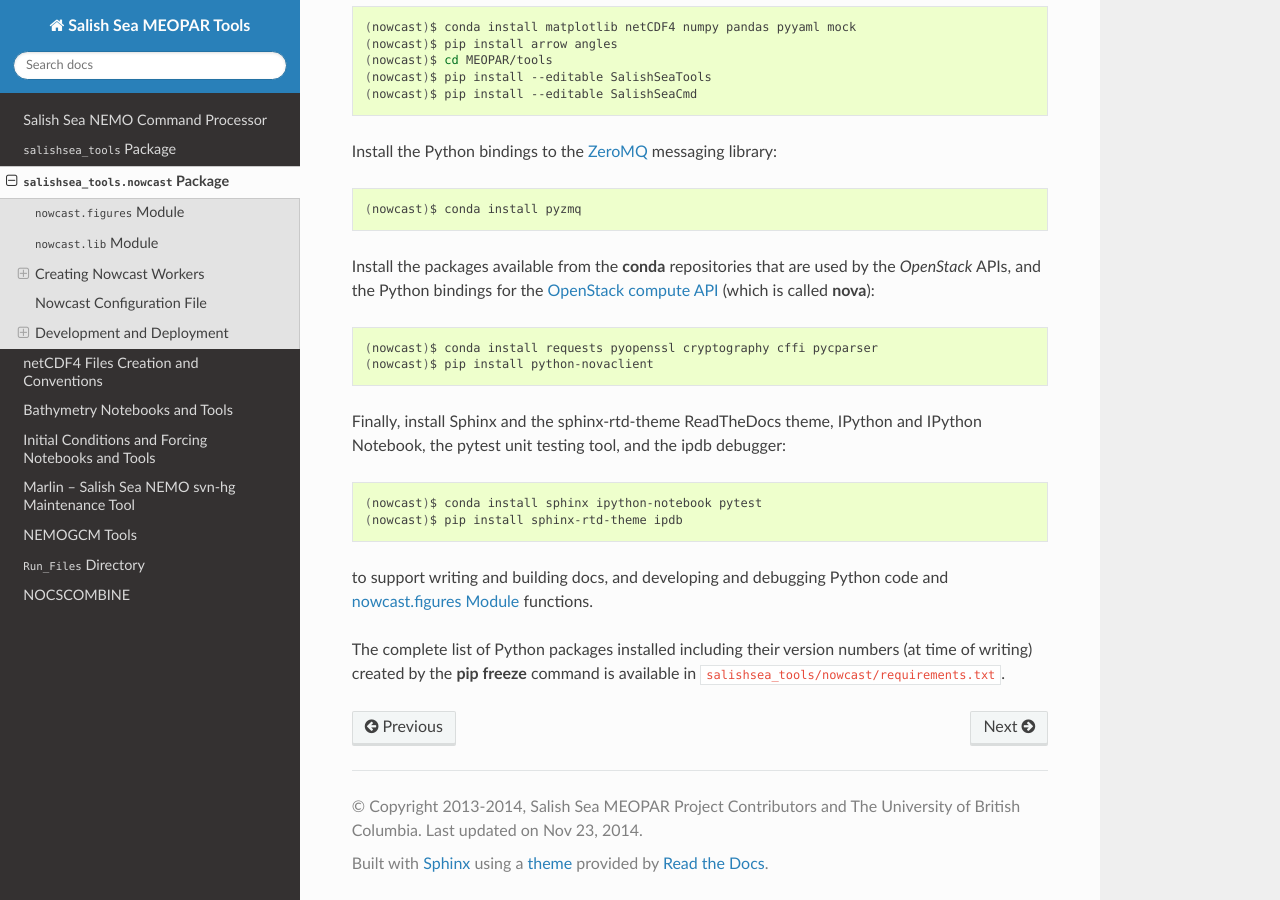
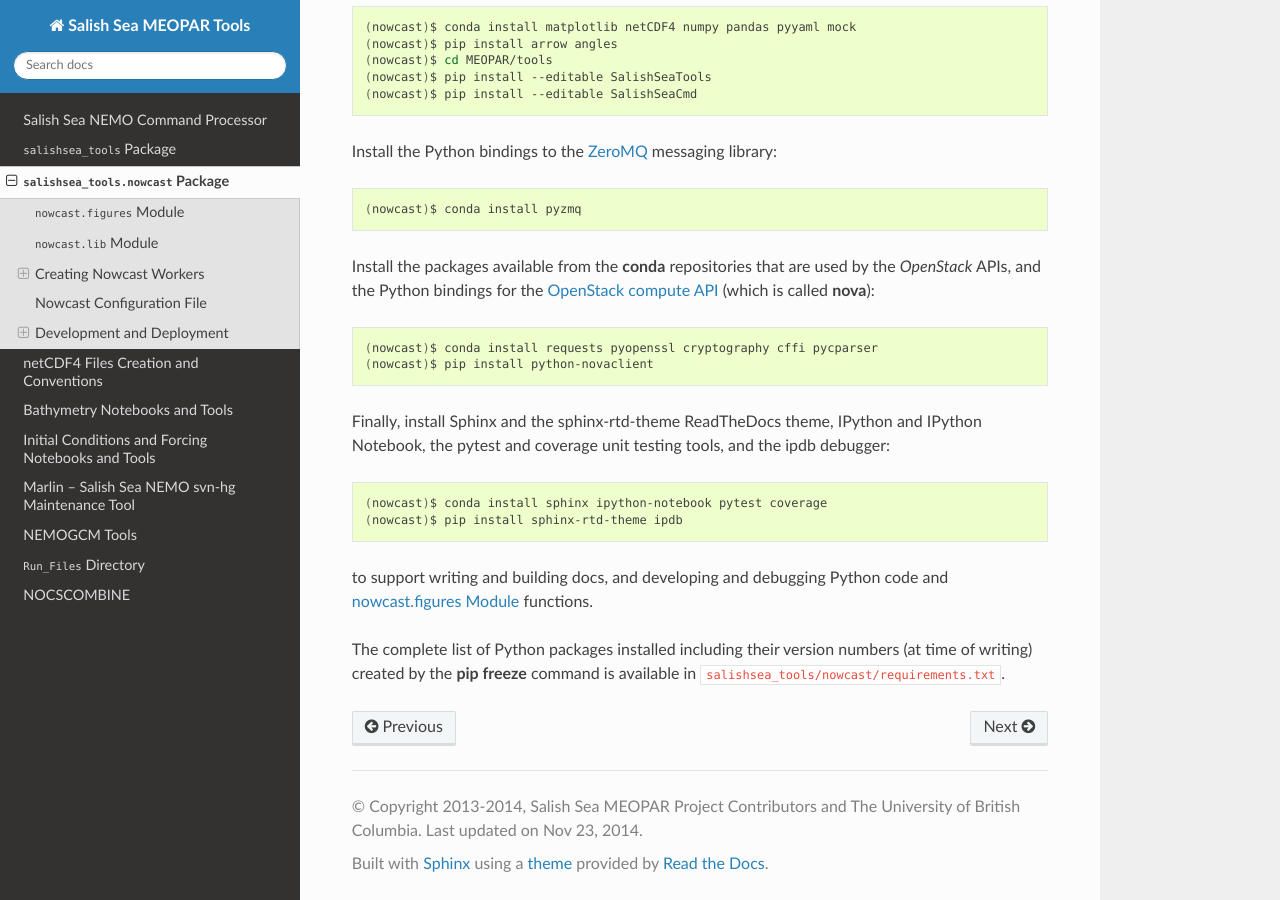
Before and after one commit to SalishSeaCast/tools, a Sphinx documentation site: the page built from docs/SalishSeaTools/nowcast.rst, in a window 1280 px wide and 900 px high, scrolled down 6640 px. Built offline with Sphinx 7.4.7 and the Read the Docs theme 2.0.0, drawn with Linux system fonts in a browser that asks for light colours.

Commit message:
Add installation of coverage package to nowcast environment build instructions.

```diff
--- a/docs/SalishSeaTools/nowcast.rst
+++ b/docs/SalishSeaTools/nowcast.rst
@@ -388,12 +388,12 @@ and the Python bindings for the `OpenStack compute API`_
 Finally,
 install Sphinx and the sphinx-rtd-theme ReadTheDocs theme,
 IPython and IPython Notebook,
-the pytest unit testing tool,
+the pytest and coverage unit testing tools,
 and the ipdb debugger:
 
 .. code-block:: bash
 
-    (nowcast)$ conda install sphinx ipython-notebook pytest
+    (nowcast)$ conda install sphinx ipython-notebook pytest coverage
     (nowcast)$ pip install sphinx-rtd-theme ipdb
 
 to support writing and building docs,
```
Also changed, not shown: 1 other file.
